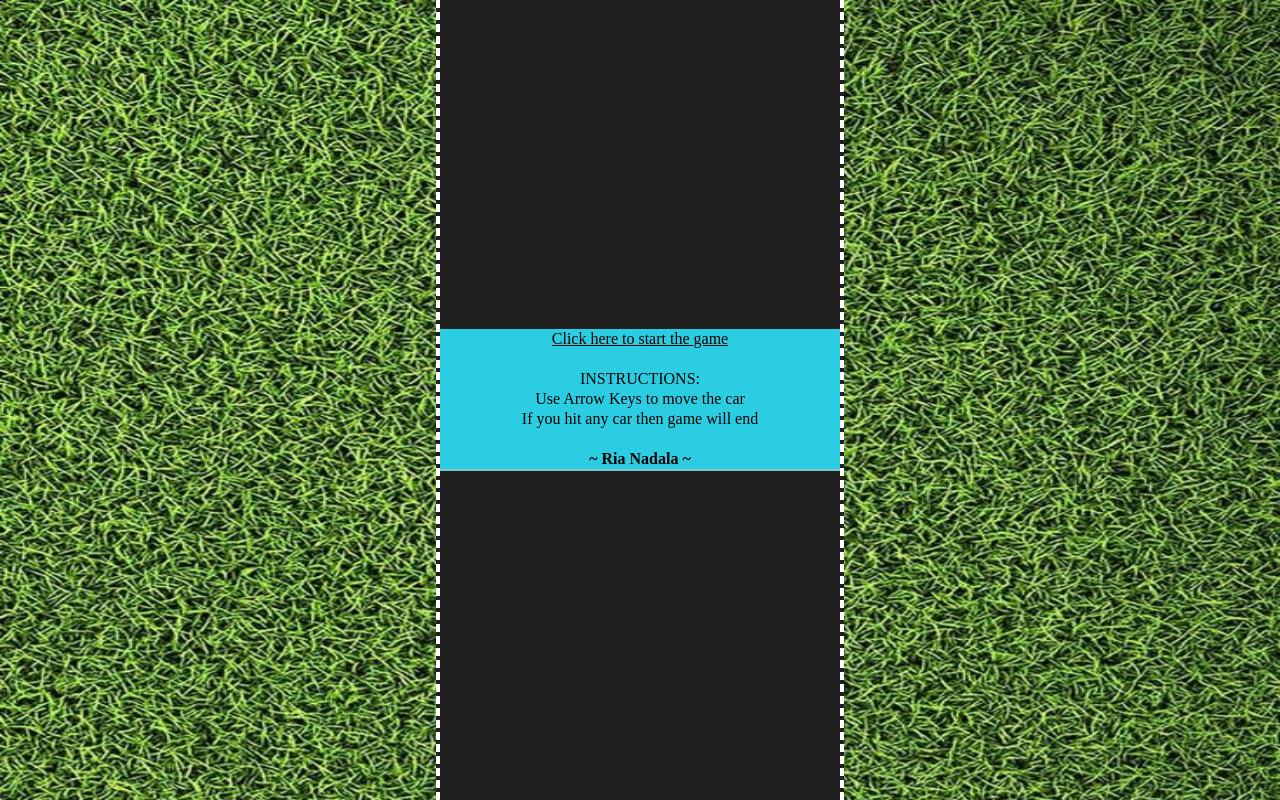
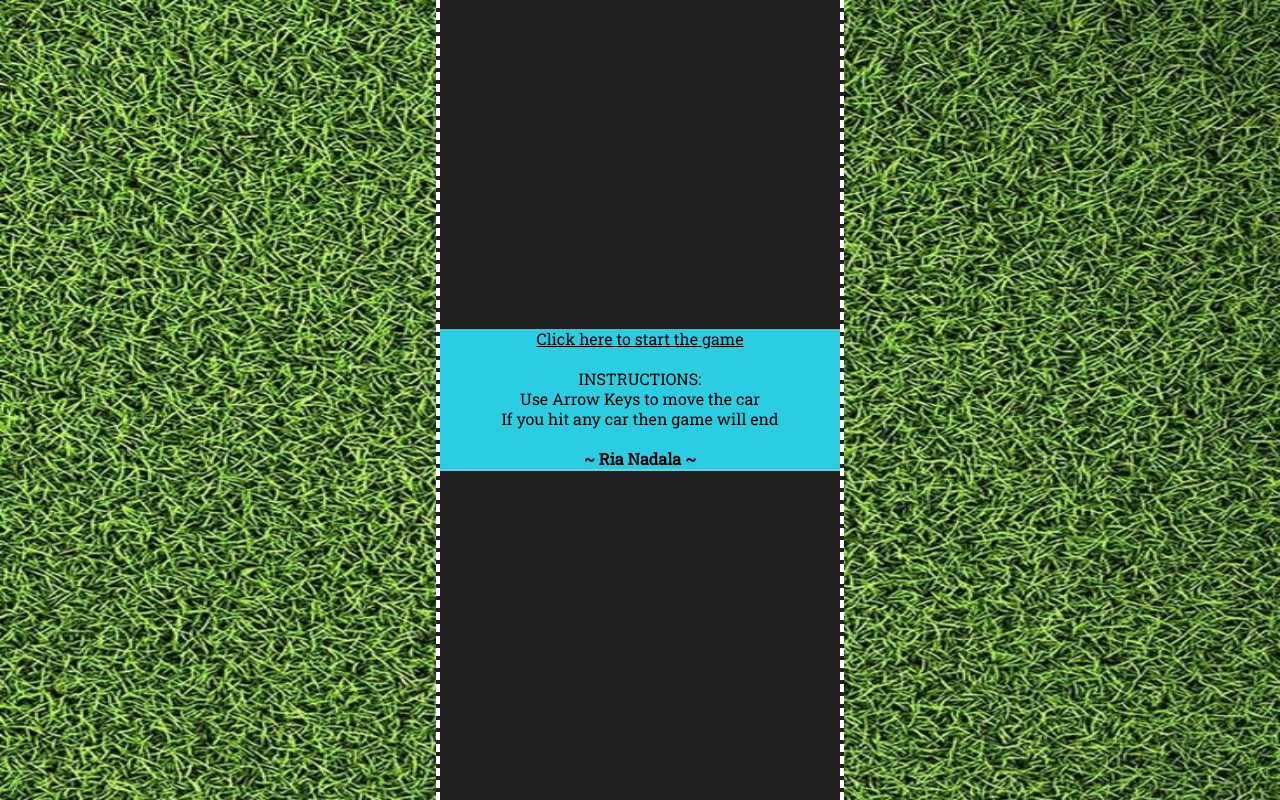
Before and after one commit to maexinn/JS-RaceCar, a plain HTML site: page index.html in a window 1280 px wide. Drawn offline with Linux system fonts and the light colour scheme.

Commit message:
Update index.html

```diff
--- a/index.html
+++ b/index.html
@@ -1,6 +1,7 @@
 <!DOCTYPE html>
 <html>
 <head>
+<link href="https://fonts.googleapis.com/css2?family=Roboto+Slab&display=swap" rel="stylesheet">
   <title>RaceCar Game</title>
   <link rel="stylesheet" href="racecar.css">
 </head>
```
